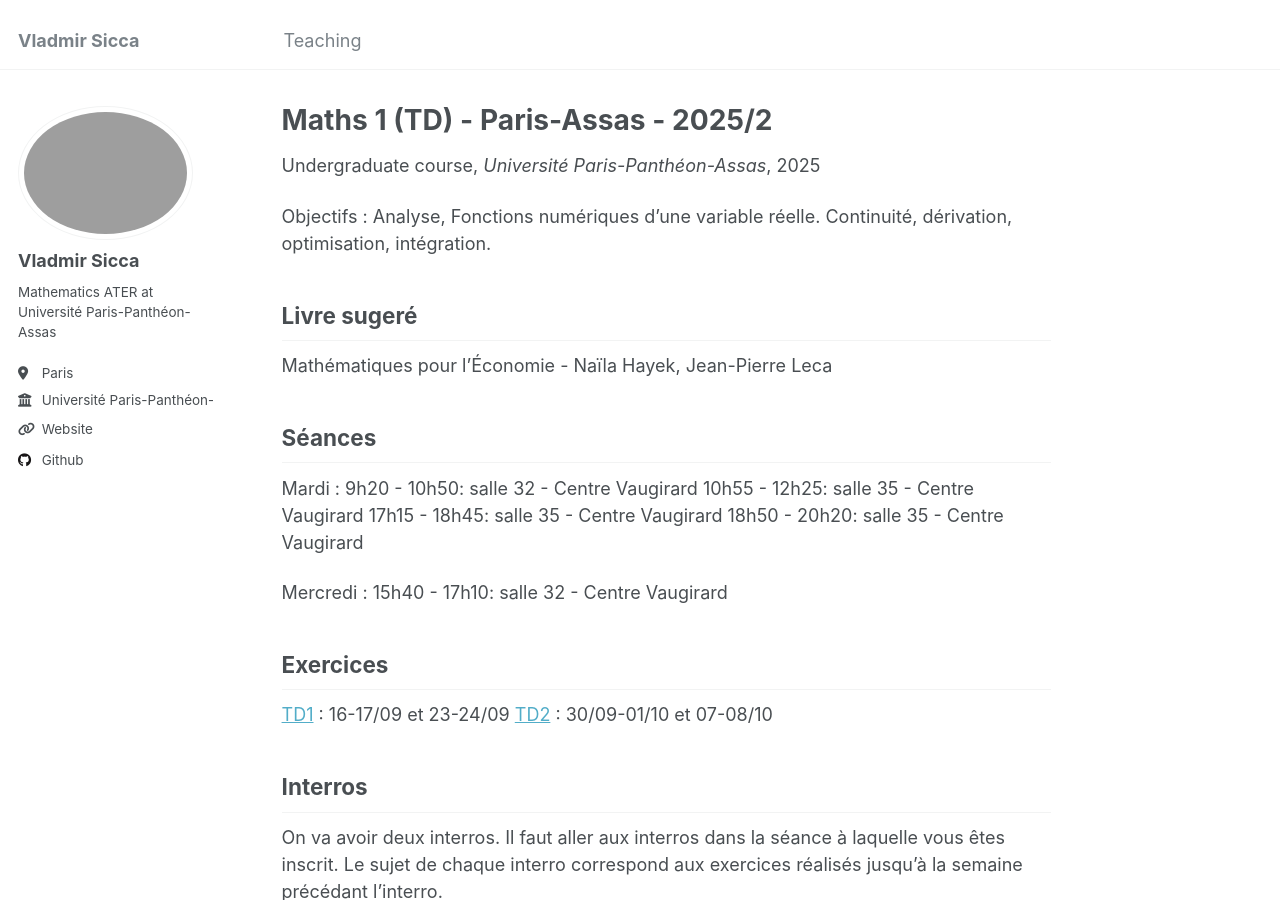
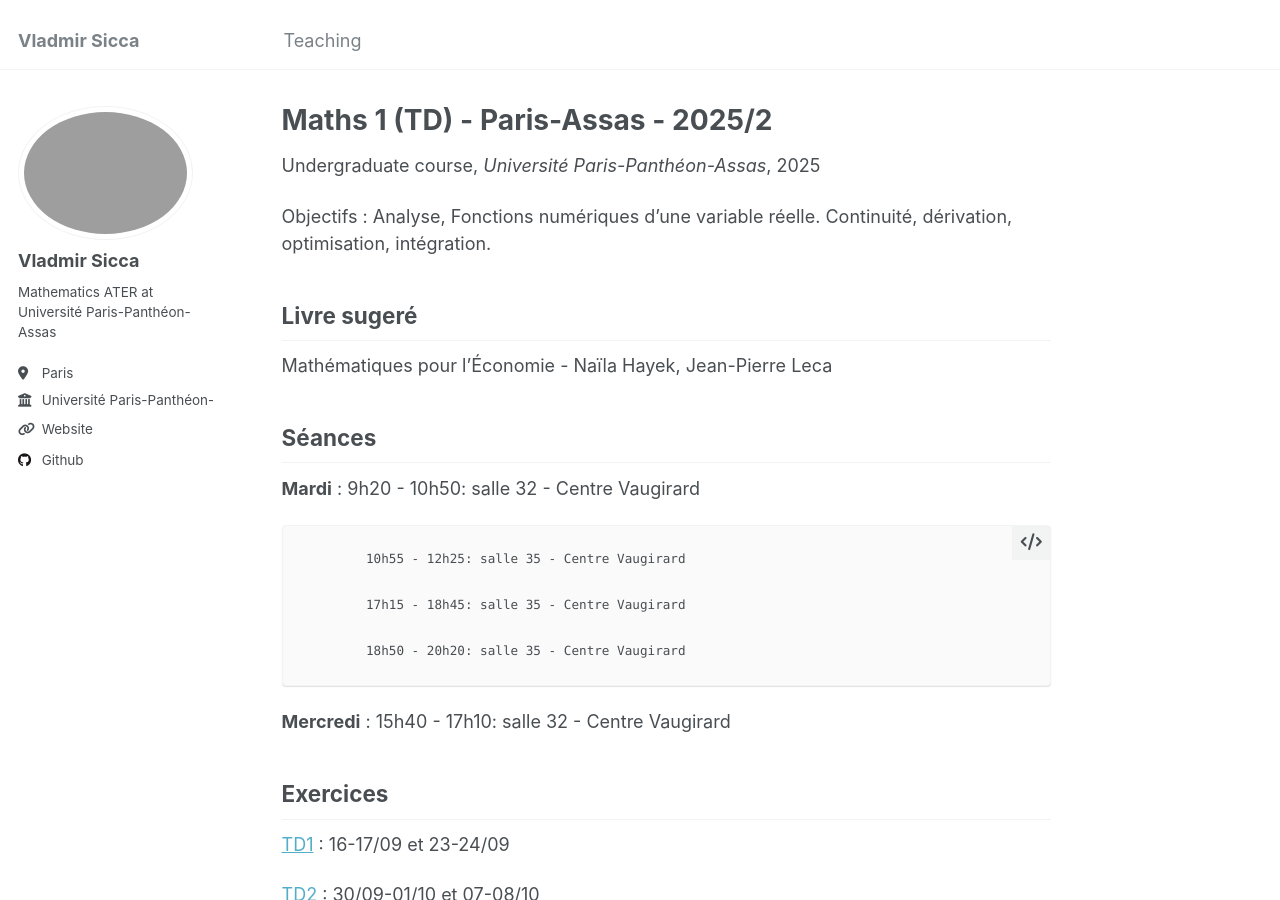
Before and after one commit to vladmirsicca/vladmirsicca.github.io, a Jekyll site: the page built from _teaching/2025_2_maths1_paris_assas.md, in a window 1280 px wide and 900 px high. Built offline with Jekyll 4.4.1, drawn with Linux system fonts in a browser that asks for light colours.

```diff
--- a/_teaching/2025_2_maths1_paris_assas.md
+++ b/_teaching/2025_2_maths1_paris_assas.md
@@ -16,16 +16,20 @@ Mathématiques pour l'Économie - Naïla Hayek, Jean-Pierre Leca
 
 ## Séances
 
-   Mardi :   9h20 - 10h50: salle 32 - Centre Vaugirard
+   **Mardi** :   9h20 - 10h50: salle 32 - Centre Vaugirard
+
             10h55 - 12h25: salle 35 - Centre Vaugirard
+
             17h15 - 18h45: salle 35 - Centre Vaugirard
+
             18h50 - 20h20: salle 35 - Centre Vaugirard
 
-Mercredi :  15h40 - 17h10: salle 32 - Centre Vaugirard
+**Mercredi** :  15h40 - 17h10: salle 32 - Centre Vaugirard
 
 ## Exercices
 
 [TD1](https://drive.google.com/file/d/1JxQQAFZPD4njPtMl8yRNE2Bc8CHnSTPS/view?usp=sharing) : 16-17/09 et 23-24/09
+
 [TD2](https://drive.google.com/file/d/1GJW8Cfv47OVgvCcp3a2P9Op3u4Ohdibz/view?usp=sharing) : 30/09-01/10 et 07-08/10
 
 ## Interros
@@ -33,6 +37,7 @@ Mercredi :  15h40 - 17h10: salle 32 - Centre Vaugirard
 On va avoir deux interros. Il faut aller aux interros dans la séance à laquelle vous êtes inscrit. Le sujet de chaque interro correspond aux exercices réalisés jusqu'à la semaine précédant l'interro.
 
 **21-22/10** : 1er interro
+
 **09-10/12** : 2ème interro
 
 ## Révision
```
